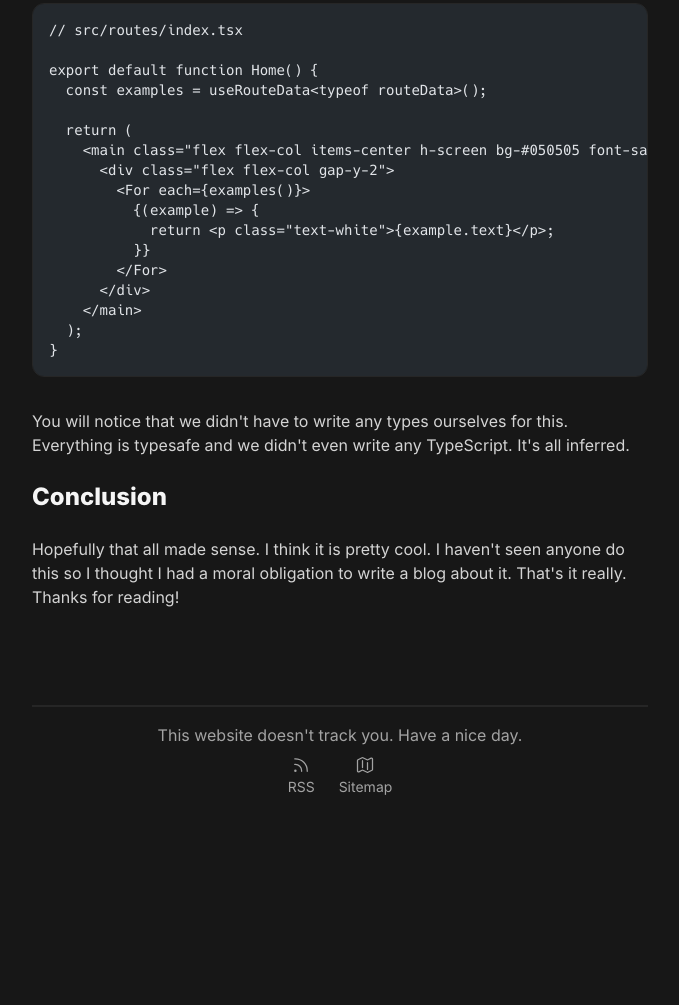
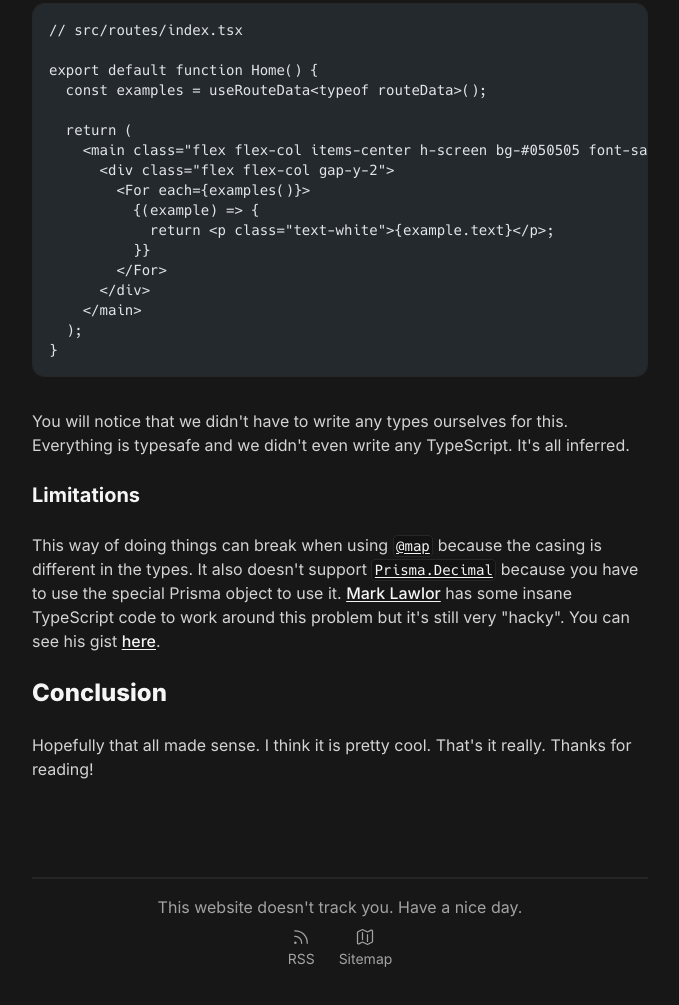
Before and after one commit to nexxeln/nexxel.dev, an Astro site: page /blog/typesafe-database in a window 1280 px wide. Shown: the part 6894-7899 px from the top of the page, without its empty margins (300-979 px from the left). Before the commit the page ends 7727 px from the top, so only its background shows below. Built offline with nearby package versions, Linux system fonts and the light colour scheme; Astro itself is replaced by a stand-in of ours; some packages are replaced by stand-ins of ours; code samples lack their colours.

Commit message:
fix: update blog with limitations

```diff
--- a/src/pages/blog/typesafe-database.mdx
+++ b/src/pages/blog/typesafe-database.mdx
@@ -304,8 +304,16 @@ You will notice that we didn't have to write any types ourselves for this. Every
 
 <br />
 
+### Limitations
+
+<br />
+
+This way of doing things can break when using [`@map`](https://www.prisma.io/docs/reference/api-reference/prisma-schema-reference#map) because the casing is different in the types. It also doesn't support [`Prisma.Decimal`](https://www.prisma.io/docs/concepts/components/prisma-client/working-with-fields#working-with-decimal) because you have to use the special Prisma object to use it. [Mark Lawlor](https://github.com/marklawlor) has some insane TypeScript code to work around this problem but it's still very "hacky". You can see his gist [here](https://gist.github.com/marklawlor/b1c26eefba43539c6611a508e67ee02f).
+
+<br />
+
 ## Conclusion
 
 <br />
 
-Hopefully that all made sense. I think it is pretty cool. I haven't seen anyone do this so I thought I had a moral obligation to write a blog about it. That's it really. Thanks for reading!
+Hopefully that all made sense. I think it is pretty cool. That's it really. Thanks for reading!
```
